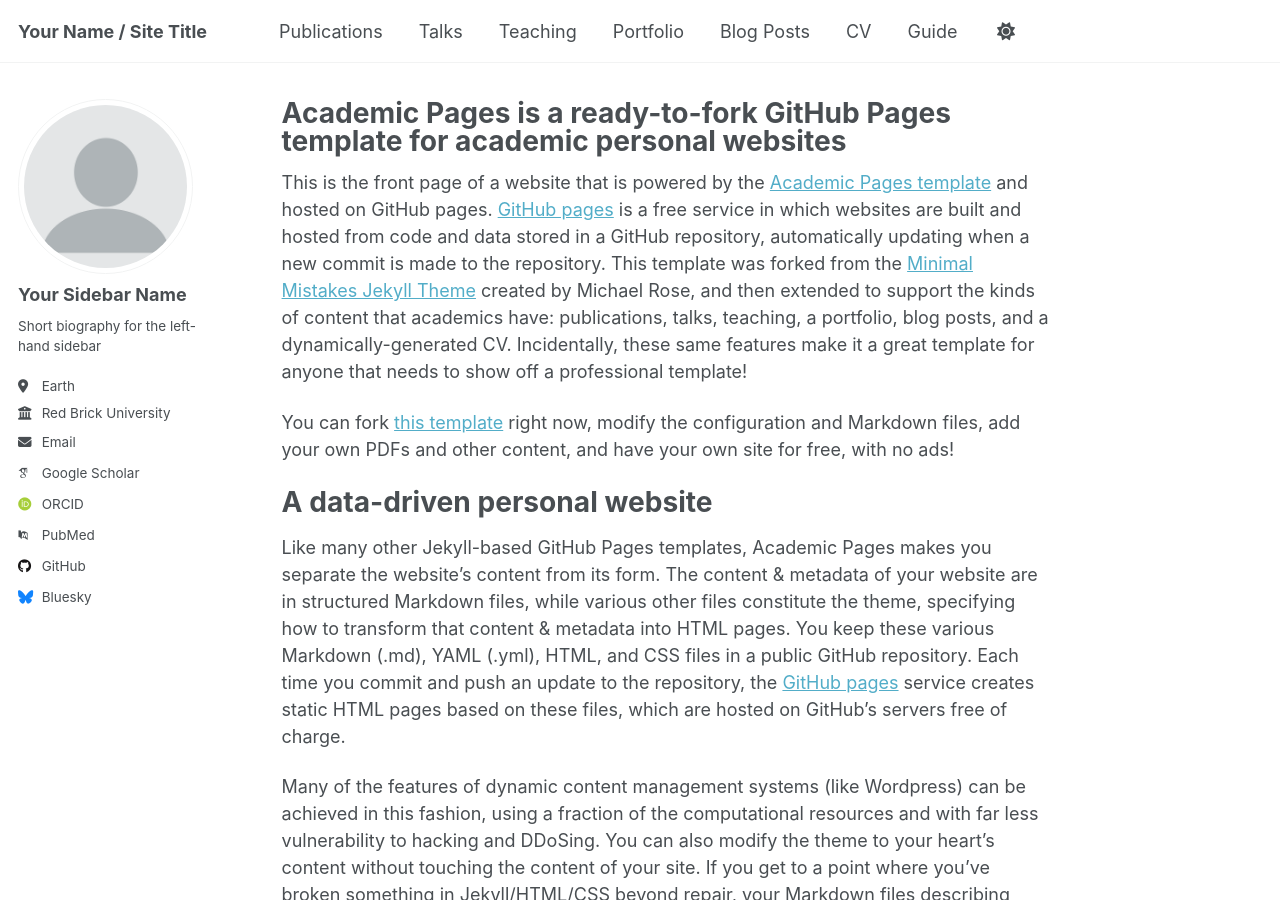
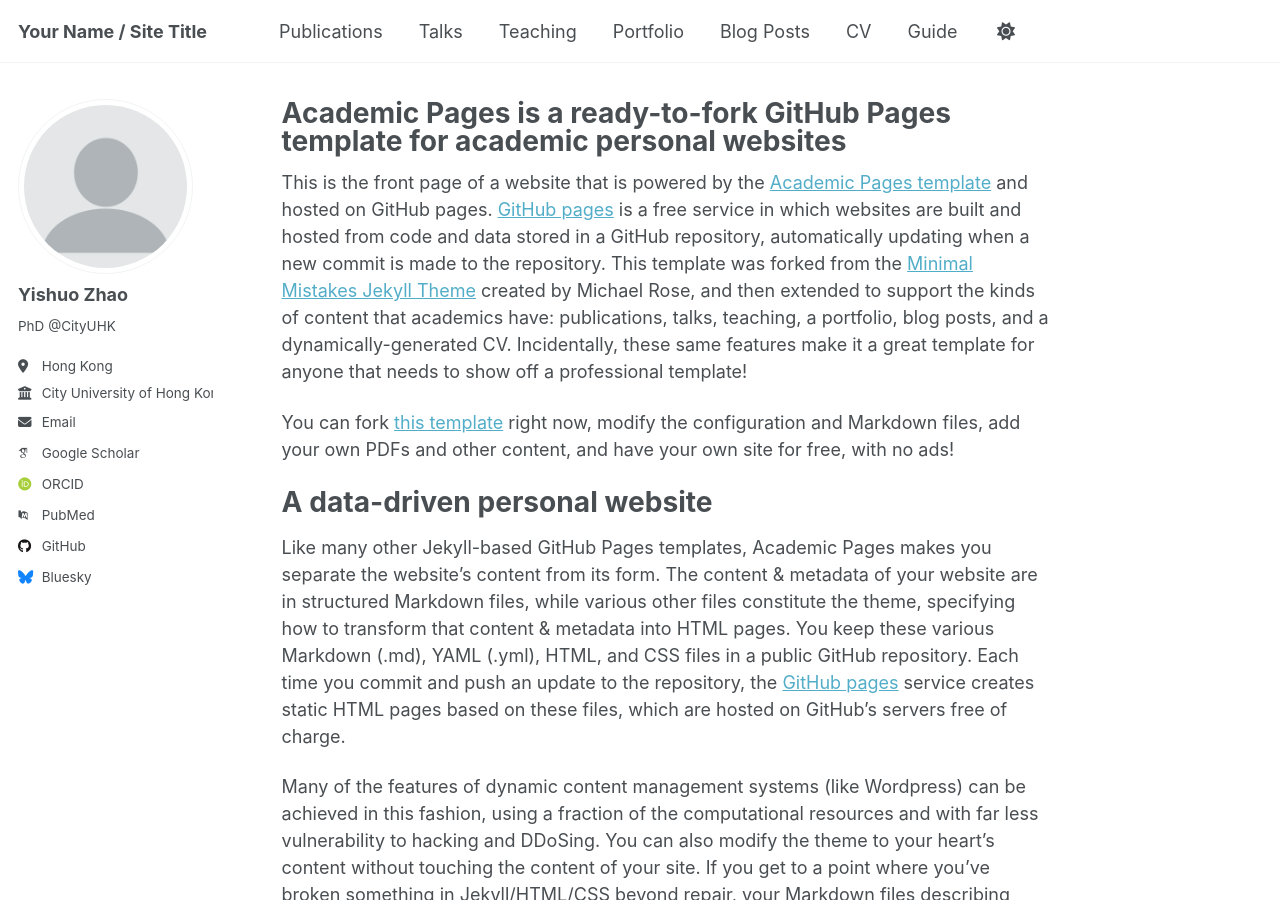
Before and after one commit to KBLL01/yishuozhao, a Jekyll site: the page built from _pages/about.md, in a window 1280 px wide and 900 px high. Built offline with Jekyll 4.4.1, drawn with Linux system fonts in a browser that asks for light colours; some web fonts are replaced; a script that is not in the unit is left out.

Commit message:
Update _config.yml
add basic information

```diff
--- a/_config.yml
+++ b/_config.yml
@@ -23,18 +23,18 @@ repository               : "academicpages/academicpages.github.io"
 author:
   # Biographic information
   avatar           : "profile.png"
-  name             : "Your Sidebar Name"
+  name             : "Yishuo Zhao"
   pronouns         : # example: "she/her"
-  bio              : "Short biography for the left-hand sidebar"
-  location         : "Earth"
-  employer         : "Red Brick University"
+  bio              : "PhD @CityUHK"
+  location         : "Hong Kong"
+  employer         : "City University of Hong Kong"
   uri              : # URL
-  email            : "none@example.org"
+  email            : "yishuoz@outlook.com"
 
   # Academic websites
   academia         : # URL
   arxiv            : # URL - Update with the correct link to your profile
-  googlescholar    : "https://scholar.google.com/citations?user=PS_CX0AAAAAJ"
+  googlescholar    : "https://scholar.google.com/citations?user=YjDjgrcAAAAJ&hl=zh-CN"
   impactstory      : # URL
   orcid            : "http://orcid.org/yourorcidurl"
   semantic         : # URL
```
